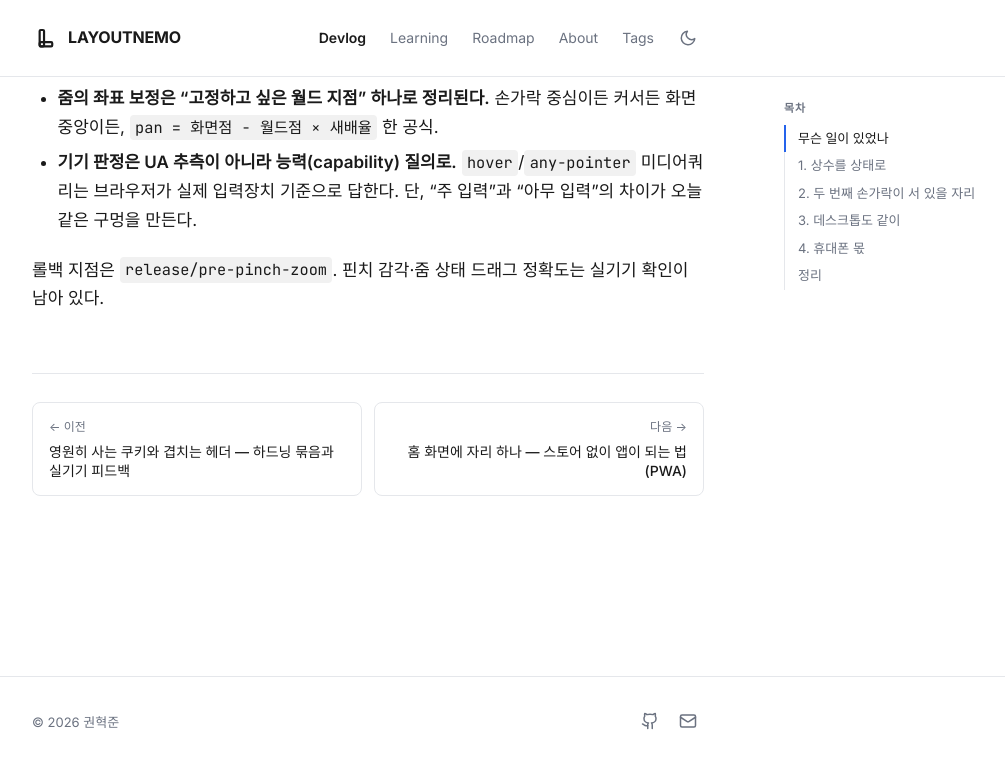
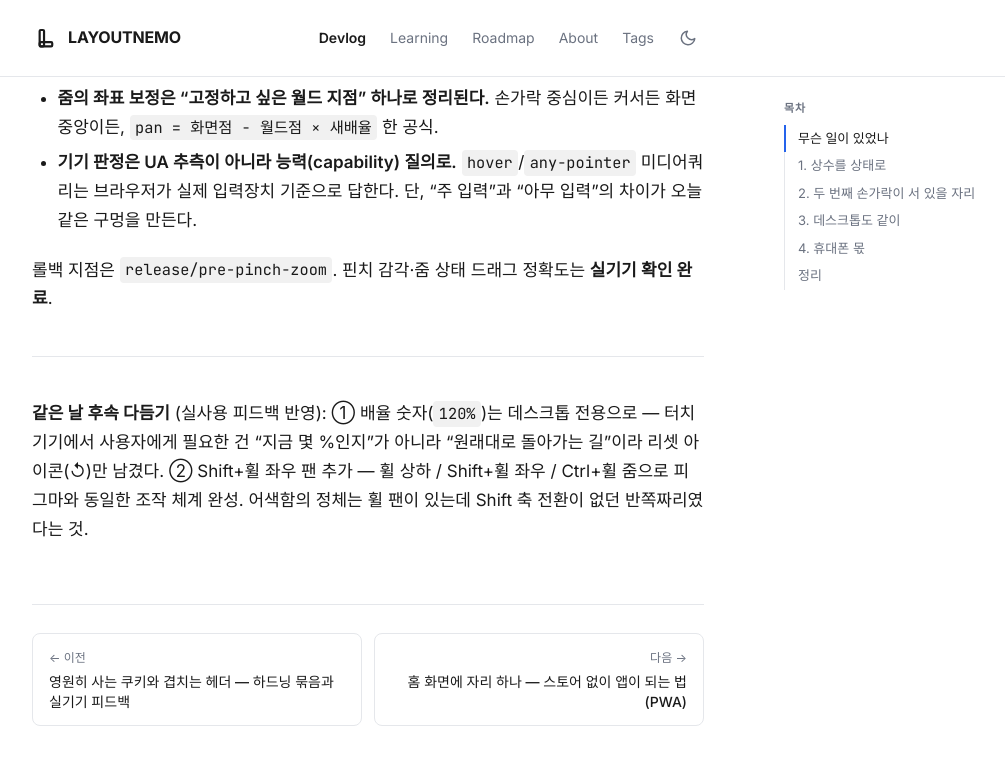
Before and after one commit to Yuwolx/LAYOUTNEMO, a Jekyll site: the page built from docs/devlog/2026-07-03-pinch-zoom.md, in a window 1280 px wide and 900 px high, scrolled down 3240 px. Shown: the top 769 px of the window, without its empty margins (272-1277 px from the left). Built offline with Jekyll 4.4.1, drawn with Linux system fonts in a browser that asks for light colours; some web fonts are replaced.

Commit message:
Devlog: pinch zoom follow-up (touch badge polish, Shift+wheel pan)
Co-Authored-By: Claude Fable 5 <noreply@anthropic.com>

```diff
--- a/docs/devlog/2026-07-03-pinch-zoom.md
+++ b/docs/devlog/2026-07-03-pinch-zoom.md
@@ -87,4 +87,8 @@ el.addEventListener("wheel", handleWheel, { passive: false })
 - **줌의 좌표 보정은 "고정하고 싶은 월드 지점" 하나로 정리된다.** 손가락 중심이든 커서든 화면 중앙이든, `pan = 화면점 - 월드점 × 새배율` 한 공식.
 - **기기 판정은 UA 추측이 아니라 능력(capability) 질의로.** `hover`/`any-pointer` 미디어쿼리는 브라우저가 실제 입력장치 기준으로 답한다. 단, "주 입력"과 "아무 입력"의 차이가 오늘 같은 구멍을 만든다.
 
-롤백 지점은 `release/pre-pinch-zoom`. 핀치 감각·줌 상태 드래그 정확도는 실기기 확인이 남아 있다.
+롤백 지점은 `release/pre-pinch-zoom`. 핀치 감각·줌 상태 드래그 정확도는 **실기기 확인 완료**.
+
+---
+
+**같은 날 후속 다듬기** (실사용 피드백 반영): ① 배율 숫자(`120%`)는 데스크톱 전용으로 — 터치 기기에서 사용자에게 필요한 건 "지금 몇 %인지"가 아니라 "원래대로 돌아가는 길"이라 리셋 아이콘(↺)만 남겼다. ② Shift+휠 좌우 팬 추가 — 휠 상하 / Shift+휠 좌우 / Ctrl+휠 줌으로 피그마와 동일한 조작 체계 완성. 어색함의 정체는 휠 팬이 있는데 Shift 축 전환이 없던 반쪽짜리였다는 것.
```
